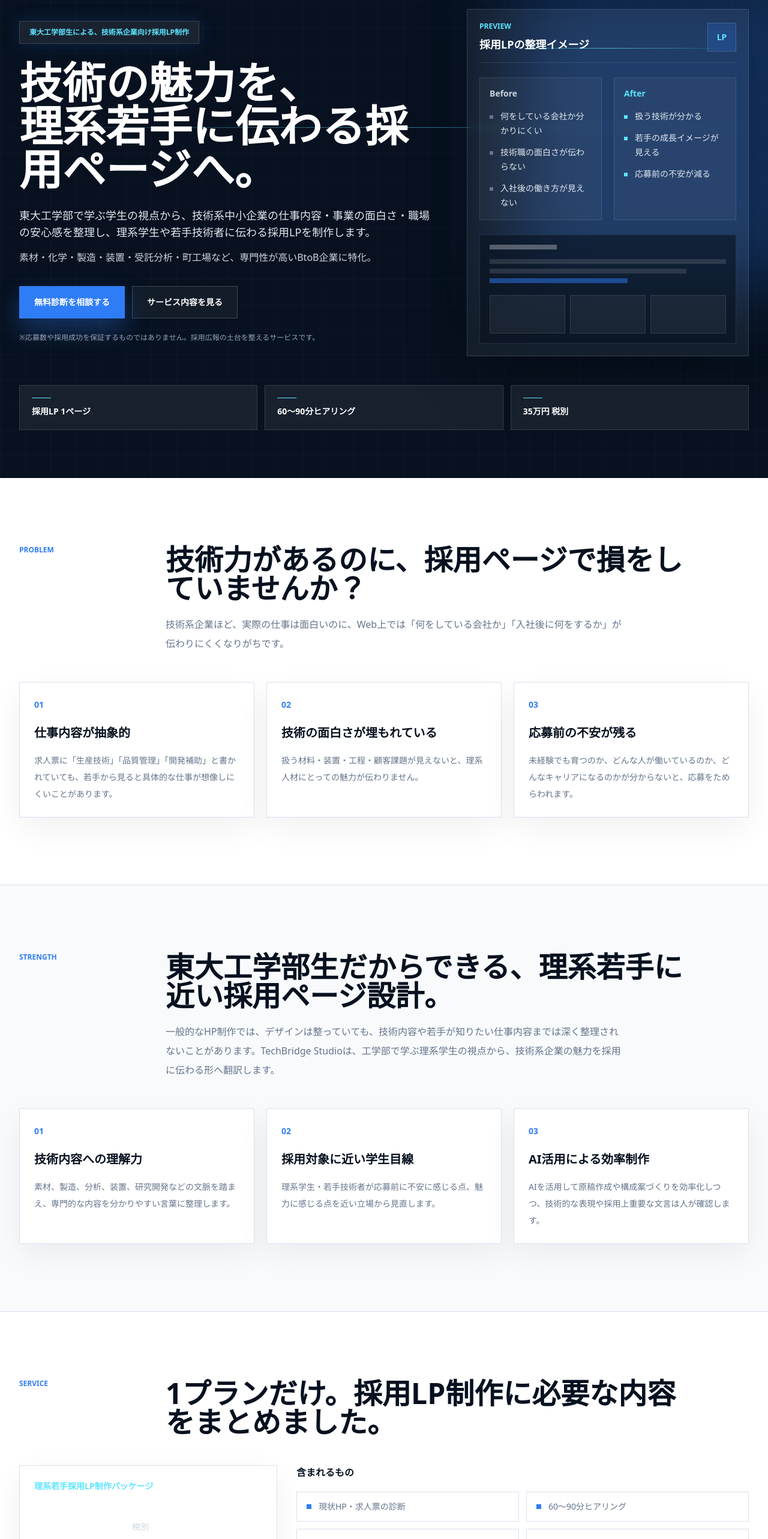
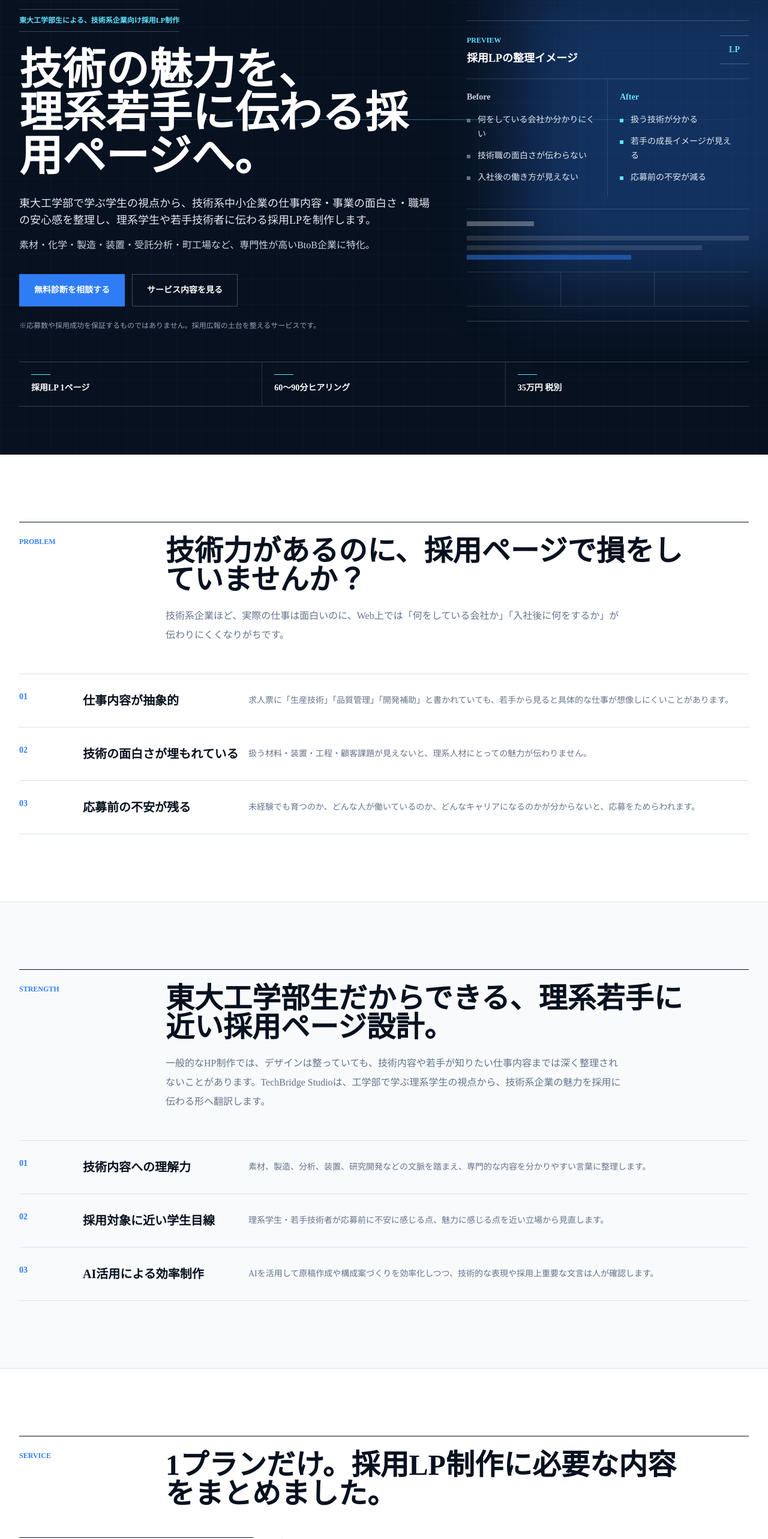
Before and after one commit to hinonatsu/hp, a Next.js app: page / in a window 1280 px wide. Shown: the part 160-2726 px from the top of the page at 60% size. Built offline with nearby package versions, Linux system fonts and the light colour scheme.

Commit message:
Refine landing page with editorial layout

```diff
--- a/app/globals.css
+++ b/app/globals.css
@@ -21,11 +21,12 @@ body {
   background: #f8fafc;
   color: #102033;
   font-family:
-    system-ui,
-    -apple-system,
-    BlinkMacSystemFont,
-    "Segoe UI",
-    sans-serif;
+    "Yu Mincho",
+    "Hiragino Mincho ProN",
+    "Hiragino Mincho Pro",
+    "Noto Serif JP",
+    "Times New Roman",
+    serif;
   text-rendering: optimizeLegibility;
 }
 
--- a/components/ContactForm.tsx
+++ b/components/ContactForm.tsx
@@ -35,7 +35,7 @@ export function ContactForm() {
         </div>
 
         <div className="grid gap-12 lg:grid-cols-[340px_1fr]">
-          <div className="border border-brand-line bg-brand-soft p-6">
+          <div className="border-y border-brand-line py-6">
             <p className="text-sm font-semibold text-brand-navy">TechBridge Studio</p>
             <p className="mt-3 text-sm leading-7 text-brand-muted">
               技術系中小企業向け 採用LP制作サービス
@@ -47,7 +47,7 @@ export function ContactForm() {
             </p>
           </div>
 
-          <form className="border border-brand-line bg-white p-6 shadow-[0_18px_50px_rgba(15,23,42,0.06)]" onSubmit={handleSubmit}>
+          <form className="border-y border-brand-line py-6" onSubmit={handleSubmit}>
             <div className="grid gap-x-8 sm:grid-cols-2">
               {fields.map((field) => (
                 <div key={field.id} className="border-b border-brand-line py-4">
@@ -85,7 +85,7 @@ export function ContactForm() {
             </button>
 
             {message ? (
-              <p className="mt-5 border border-brand-line bg-brand-soft px-4 py-3 text-sm leading-6 text-brand-ink" role="status">
+              <p className="mt-5 border-y border-brand-line py-3 text-sm leading-6 text-brand-ink" role="status">
                 {message}
               </p>
             ) : null}
--- a/components/Header.tsx
+++ b/components/Header.tsx
@@ -38,7 +38,7 @@ export function Header() {
         <div className="hidden lg:block">
           <a
             href="#contact"
-            className="inline-flex items-center justify-center border border-brand-blue bg-brand-blue px-5 py-3 text-sm font-semibold text-white shadow-[0_12px_30px_rgba(47,125,246,0.24)] transition hover:-translate-y-0.5 hover:bg-brand-navy"
+            className="inline-flex items-center justify-center border border-brand-blue bg-brand-blue px-5 py-3 text-sm font-semibold text-white transition hover:bg-brand-navy"
           >
             無料診断を相談する
           </a>
--- a/components/Hero.tsx
+++ b/components/Hero.tsx
@@ -22,7 +22,7 @@ export function Hero() {
       <div className="relative mx-auto max-w-7xl">
         <div className="grid gap-12 lg:grid-cols-[minmax(0,1fr)_470px] lg:items-center">
           <div>
-            <p className="inline-flex max-w-full items-center border border-white/[0.15] bg-white/[0.08] px-4 py-2 text-xs font-semibold leading-5 text-brand-cyan shadow-[0_0_30px_rgba(47,125,246,0.2)] backdrop-blur">
+            <p className="inline-flex max-w-full items-center border-y border-white/[0.22] py-2 text-xs font-semibold leading-5 text-brand-cyan">
               {siteConfig.hero.badge}
             </p>
 
@@ -42,13 +42,13 @@ export function Hero() {
             <div className="mt-9 flex flex-col gap-3 sm:flex-row">
               <a
                 href="#contact"
-                className="inline-flex items-center justify-center border border-brand-blue bg-brand-blue px-6 py-4 text-sm font-semibold text-white shadow-[0_18px_42px_rgba(47,125,246,0.34)] transition hover:-translate-y-0.5 hover:bg-white hover:text-brand-navy"
+                className="inline-flex items-center justify-center border border-brand-blue bg-brand-blue px-6 py-4 text-sm font-semibold text-white transition hover:bg-white hover:text-brand-navy"
               >
                 無料診断を相談する
               </a>
               <a
                 href="#service"
-                className="inline-flex items-center justify-center border border-white/20 bg-white/5 px-6 py-4 text-sm font-semibold text-white backdrop-blur transition hover:-translate-y-0.5 hover:border-white/50 hover:bg-white/10"
+                className="inline-flex items-center justify-center border border-white/25 px-6 py-4 text-sm font-semibold text-white transition hover:border-white/60"
               >
                 サービス内容を見る
               </a>
@@ -58,46 +58,45 @@ export function Hero() {
           </div>
 
           <aside
-            className="relative border border-white/[0.14] bg-white/[0.06] p-5 shadow-[0_28px_90px_rgba(0,0,0,0.28)] backdrop-blur"
+            className="relative border-y border-white/20 py-6"
             aria-label="Before After プレビュー"
           >
-            <div className="absolute inset-x-5 top-16 h-px bg-gradient-to-r from-transparent via-brand-cyan/70 to-transparent" />
-            <div className="flex items-center justify-between gap-4 border-b border-white/10 pb-4">
+            <div className="flex items-start justify-between gap-4 border-b border-white/15 pb-5">
               <div>
                 <p className="text-xs font-semibold uppercase text-brand-cyan">Preview</p>
                 <h2 className="mt-2 text-lg font-semibold text-white">採用LPの整理イメージ</h2>
               </div>
-              <div className="grid h-12 w-12 place-items-center border border-white/[0.15] bg-brand-blue/20 text-sm font-semibold text-brand-cyan">
+              <div className="grid h-12 w-12 place-items-center border-y border-white/25 text-sm font-semibold text-brand-cyan">
                 LP
               </div>
             </div>
 
-            <div className="mt-6 grid gap-5 md:grid-cols-2 lg:grid-cols-1 xl:grid-cols-2">
+            <div className="grid md:grid-cols-2 lg:grid-cols-1 xl:grid-cols-2">
               <ComparisonColumn title="Before" items={siteConfig.hero.before} tone="muted" />
               <ComparisonColumn title="After" items={siteConfig.hero.after} tone="accent" />
             </div>
 
-            <div className="mt-6 border border-white/10 bg-brand-navy/60 p-4">
+            <div className="mt-5 border-t border-white/15 pt-5">
               <div className="h-2 w-28 bg-white/30" />
               <div className="mt-4 grid gap-2">
                 <span className="h-2 w-full bg-white/[0.12]" />
                 <span className="h-2 w-10/12 bg-white/[0.12]" />
                 <span className="h-2 w-7/12 bg-brand-blue/50" />
               </div>
-              <div className="mt-5 grid grid-cols-3 gap-2">
-                <span className="h-16 border border-white/10 bg-white/[0.06]" />
-                <span className="h-16 border border-white/10 bg-white/[0.06]" />
-                <span className="h-16 border border-white/10 bg-white/[0.06]" />
+              <div className="mt-5 grid grid-cols-3 border-y border-white/15">
+                <span className="h-14 border-r border-white/15 last:border-r-0" />
+                <span className="h-14 border-r border-white/15 last:border-r-0" />
+                <span className="h-14 border-r border-white/15 last:border-r-0" />
               </div>
             </div>
           </aside>
         </div>
 
-        <div className="mt-12 grid gap-3 md:grid-cols-3">
+        <div className="mt-12 grid border-y border-white/20 md:grid-cols-3">
           {siteConfig.hero.stats.map((stat) => (
             <div
               key={stat}
-              className="border border-white/[0.12] bg-white/[0.07] px-5 py-5 text-sm font-semibold text-white backdrop-blur transition hover:-translate-y-1 hover:border-brand-cyan/60"
+              className="border-b border-white/15 px-0 py-5 text-sm font-semibold text-white md:border-b-0 md:border-r md:px-5 md:last:border-r-0"
             >
               <span className="mb-3 block h-px w-8 bg-brand-cyan" aria-hidden="true" />
               {stat}
@@ -119,7 +118,7 @@ function ComparisonColumn({
   tone: "muted" | "accent";
 }) {
   return (
-    <div className="border border-white/10 bg-white/[0.04] p-4">
+    <div className="border-b border-white/15 py-5 md:border-b-0 md:border-r md:pr-5 md:last:border-r-0 md:last:pl-5 lg:border-b lg:border-r-0 lg:last:pl-0 xl:border-b-0 xl:border-r xl:last:border-r-0 xl:last:pl-5">
       <h3
         className={`text-sm font-semibold ${
           tone === "accent" ? "text-brand-cyan" : "text-slate-300"
--- a/components/landing-sections.tsx
+++ b/components/landing-sections.tsx
@@ -4,6 +4,11 @@ type SectionHeadingProps = {
   eyebrow: string;
   title: string;
   lead?: string;
+};
+
+type RowItem = {
+  title: string;
+  body: string;
 };
 
 function SectionShell({
@@ -29,7 +34,7 @@ function SectionShell({
 
 function SectionHeading({ eyebrow, title, lead }: SectionHeadingProps) {
   return (
-    <div className="mb-12 grid gap-6 lg:grid-cols-[220px_minmax(0,1fr)]">
+    <div className="mb-12 grid gap-6 border-t border-brand-navy pt-6 lg:grid-cols-[220px_minmax(0,1fr)]">
       <p className="text-xs font-semibold uppercase text-brand-blue">{eyebrow}</p>
       <div>
         <h2 className="max-w-4xl text-3xl font-semibold leading-tight tracking-normal text-brand-navy md:text-5xl">
@@ -41,49 +46,29 @@ function SectionHeading({ eyebrow, title, lead }: SectionHeadingProps) {
   );
 }
 
-function Card({
-  children,
-  className = ""
-}: {
-  children: React.ReactNode;
-  className?: string;
-}) {
+function NumberedRows({ items }: { items: RowItem[] }) {
   return (
-    <div
-      className={`border border-brand-line bg-white p-6 shadow-[0_18px_50px_rgba(15,23,42,0.06)] transition hover:-translate-y-1 hover:border-brand-blue/40 ${className}`}
-    >
-      {children}
-    </div>
+    <ol className="border-y border-brand-line">
+      {items.map((item, index) => (
+        <li
+          key={item.title}
+          className="grid gap-4 border-b border-brand-line py-7 last:border-b-0 md:grid-cols-[90px_260px_minmax(0,1fr)]"
+        >
+          <span className="text-sm font-semibold text-brand-blue">{String(index + 1).padStart(2, "0")}</span>
+          <h3 className="text-xl font-semibold leading-8 text-brand-navy">{item.title}</h3>
+          <p className="text-sm leading-8 text-brand-muted">{item.body}</p>
+        </li>
+      ))}
+    </ol>
   );
 }
 
-function NumberedCard({
-  index,
-  title,
-  body
-}: {
-  index: number;
-  title: string;
-  body: string;
-}) {
+function LineList({ items }: { items: string[] }) {
   return (
-    <Card>
-      <span className="text-sm font-semibold text-brand-blue">{String(index).padStart(2, "0")}</span>
-      <h3 className="mt-5 text-xl font-semibold leading-8 text-brand-navy">{title}</h3>
-      <p className="mt-4 text-sm leading-7 text-brand-muted">{body}</p>
-    </Card>
-  );
-}
-
-function CheckList({ items }: { items: string[] }) {
-  return (
-    <ul className="grid gap-3 sm:grid-cols-2">
+    <ul className="border-y border-brand-line">
       {items.map((item) => (
-        <li
-          key={item}
-          className="flex gap-3 border border-brand-line bg-white px-4 py-3 text-sm leading-6 text-brand-muted"
-        >
-          <span className="mt-2 h-2 w-2 shrink-0 bg-brand-blue" aria-hidden="true" />
+        <li key={item} className="flex gap-4 border-b border-brand-line py-4 text-sm leading-7 text-brand-muted last:border-b-0">
+          <span className="mt-3 h-px w-6 shrink-0 bg-brand-blue" aria-hidden="true" />
           {item}
         </li>
       ))}
@@ -99,16 +84,7 @@ export function ProblemSection() {
         title="技術力があるのに、採用ページで損をしていませんか？"
         lead="技術系企業ほど、実際の仕事は面白いのに、Web上では「何をしている会社か」「入社後に何をするか」が伝わりにくくなりがちです。"
       />
-      <div className="grid gap-5 md:grid-cols-3">
-        {siteConfig.problems.map((problem, index) => (
-          <NumberedCard
-            key={problem.title}
-            index={index + 1}
-            title={problem.title}
-            body={problem.body}
-          />
-        ))}
-      </div>
+      <NumberedRows items={siteConfig.problems} />
     </SectionShell>
   );
 }
@@ -121,16 +97,7 @@ export function StrengthSection() {
         title="東大工学部生だからできる、理系若手に近い採用ページ設計。"
         lead={siteConfig.strengthsLead}
       />
-      <div className="grid gap-5 md:grid-cols-3">
-        {siteConfig.strengths.map((strength, index) => (
-          <NumberedCard
-            key={strength.title}
-            index={index + 1}
-            title={strength.title}
-            body={strength.body}
-          />
-        ))}
-      </div>
+      <NumberedRows items={siteConfig.strengths} />
     </SectionShell>
   );
 }
@@ -142,32 +109,32 @@ export function ServiceSection() {
         eyebrow="Service"
         title="1プランだけ。採用LP制作に必要な内容をまとめました。"
       />
-      <div className="grid gap-8 lg:grid-cols-[430px_minmax(0,1fr)]">
-        <Card className="bg-brand-navy text-white">
-          <p className="text-sm font-semibold text-brand-cyan">理系若手採用LP制作パッケージ</p>
+      <div className="grid gap-10 lg:grid-cols-[390px_minmax(0,1fr)]">
+        <div className="border-y border-brand-navy py-7">
+          <p className="text-sm font-semibold text-brand-blue">理系若手採用LP制作パッケージ</p>
           <div className="mt-7 flex items-end gap-3">
-            <span className="text-5xl font-semibold text-white">{siteConfig.pricing.price}</span>
-            <span className="pb-2 text-sm text-slate-300">{siteConfig.pricing.note}</span>
+            <span className="text-5xl font-semibold text-brand-navy">{siteConfig.pricing.price}</span>
+            <span className="pb-2 text-sm text-brand-muted">{siteConfig.pricing.note}</span>
           </div>
-          <p className="mt-5 text-sm leading-7 text-slate-300">
+          <p className="mt-5 text-sm leading-7 text-brand-muted">
             初回モニター価格：{siteConfig.pricing.monitorPrice} {siteConfig.pricing.note}
             <br />
             ※{siteConfig.pricing.monitorNote}
           </p>
-          <p className="mt-7 text-sm leading-7 text-slate-200">
+          <p className="mt-7 text-sm leading-8 text-brand-muted">
             技術系中小企業の仕事内容・技術の魅力・職場の安心感を、理系学生や若手技術者に伝わる採用LPとして制作します。
           </p>
           <a
             href="#contact"
-            className="mt-8 inline-flex w-full items-center justify-center border border-brand-blue bg-brand-blue px-6 py-4 text-sm font-semibold text-white transition hover:bg-white hover:text-brand-navy sm:w-auto"
+            className="mt-8 inline-flex w-full items-center justify-center border border-brand-blue bg-brand-blue px-6 py-4 text-sm font-semibold text-white transition hover:bg-brand-navy sm:w-auto"
           >
             無料診断を相談する
           </a>
-        </Card>
+        </div>
 
         <div>
           <h3 className="mb-5 text-base font-semibold text-brand-navy">含まれるもの</h3>
-          <CheckList items={siteConfig.serviceItems} />
+          <LineList items={siteConfig.serviceItems} />
         </div>
       </div>
     </SectionShell>
@@ -178,11 +145,7 @@ export function DeliverablesSection() {
   return (
     <SectionShell id="deliverables" tone="soft">
       <SectionHeading eyebrow="Deliverables" title="納品物" />
-      <div className="grid gap-5 md:grid-cols-2 lg:grid-cols-5">
-        {siteConfig.deliverables.map((item, index) => (
-          <NumberedCard key={item.title} index={index + 1} title={item.title} body={item.body} />
-        ))}
-      </div>
+      <NumberedRows items={siteConfig.deliverables} />
     </SectionShell>
   );
 }
@@ -195,35 +158,7 @@ export function PageStructureSection() {
         title="採用LPに入れる主な内容"
         lead="ワイヤーフレームを組む前に、若手が応募前に知りたい順番で情報を整理します。"
       />
-      <div className="grid gap-10 lg:grid-cols-[420px_minmax(0,1fr)] lg:items-start">
-        <div className="border border-brand-line bg-brand-navy p-5 text-white shadow-[0_24px_70px_rgba(15,23,42,0.18)]">
-          <div className="border border-white/10 bg-white/[0.06] p-4">
-            <span className="block h-3 w-32 bg-brand-cyan/80" />
-            <span className="mt-5 block h-3 w-full bg-white/[0.18]" />
-            <span className="mt-3 block h-3 w-10/12 bg-white/[0.12]" />
-            <div className="mt-6 grid gap-3">
-              {siteConfig.pageStructure.slice(0, 5).map((item) => (
-                <div key={item.title} className="border border-white/10 bg-white/[0.05] px-4 py-3">
-                  <span className="text-xs font-semibold text-brand-cyan">{item.title}</span>
-                  <span className="mt-2 block h-2 w-11/12 bg-white/[0.12]" />
-                </div>
-              ))}
-            </div>
-            <span className="mt-5 block h-10 w-full bg-brand-blue/80" />
-          </div>
-        </div>
-
-        <ol className="border-l border-brand-line">
-          {siteConfig.pageStructure.map((item, index) => (
-            <li key={item.title} className="relative pb-7 pl-8 last:pb-0">
-              <span className="absolute -left-[9px] top-1 grid h-4 w-4 place-items-center bg-brand-blue" />
-              <p className="text-sm font-semibold text-brand-blue">{String(index + 1).padStart(2, "0")}</p>
-              <h3 className="mt-2 text-lg font-semibold text-brand-navy">{item.title}</h3>
-              <p className="mt-2 text-sm leading-7 text-brand-muted">{item.body}</p>
-            </li>
-          ))}
-        </ol>
-      </div>
+      <NumberedRows items={siteConfig.pageStructure} />
     </SectionShell>
   );
 }
@@ -236,11 +171,11 @@ export function IndustriesSection() {
         title="専門性が高く、魅力が伝わりにくい企業に向いています。"
         lead="技術職・開発職・品質管理・生産技術・研究補助などを採用したい企業に適しています。"
       />
-      <ul className="grid gap-3 sm:grid-cols-2 lg:grid-cols-4">
+      <ul className="grid border-y border-brand-line md:grid-cols-2 lg:grid-cols-4">
         {siteConfig.industries.map((industry) => (
           <li
             key={industry}
-            className="border border-brand-line bg-white px-4 py-4 text-sm font-semibold text-brand-ink shadow-[0_10px_30px_rgba(15,23,42,0.04)]"
+            className="border-b border-brand-line py-4 text-sm font-semibold text-brand-ink md:pr-6 lg:border-r lg:last:border-r-0"
           >
             {industry}
           </li>
@@ -254,11 +189,7 @@ export function ProcessSection() {
   return (
     <SectionShell id="process">
       <SectionHeading eyebrow="Process" title="制作の流れ" />
-      <div className="grid gap-5 md:grid-cols-2 lg:grid-cols-3">
-        {siteConfig.process.map((step, index) => (
-          <NumberedCard key={step.title} index={index + 1} title={step.title} body={step.body} />
-        ))}
-      </div>
+      <NumberedRows items={siteConfig.process} />
     </SectionShell>
   );
 }
@@ -269,8 +200,8 @@ export function PricingSection() {
   return (
     <SectionShell id="pricing" tone="soft">
       <SectionHeading eyebrow="Pricing" title="料金" />
-      <div className="grid gap-8 lg:grid-cols-[430px_minmax(0,1fr)]">
-        <Card className="bg-white">
+      <div className="grid gap-10 lg:grid-cols-[390px_minmax(0,1fr)]">
+        <div className="border-y border-brand-navy py-7">
           <p className="text-sm font-semibold text-brand-blue">{pricing.name}</p>
           <div className="mt-7 flex items-end gap-3">
             <span className="text-5xl font-semibold text-brand-navy">{pricing.price}</span>
@@ -281,7 +212,7 @@ export function PricingSection() {
             <br />
             条件：{pricing.monitorNote}
           </p>
-          <p className="mt-6 border border-brand-line bg-brand-soft px-4 py-3 text-xs leading-6 text-brand-muted">
+          <p className="mt-6 border-t border-brand-line pt-4 text-xs leading-6 text-brand-muted">
             {pricing.caution}
           </p>
           <a
@@ -290,9 +221,9 @@ export function PricingSection() {
           >
             無料診断を依頼する
           </a>
-        </Card>
+        </div>
 
-        <div className="grid gap-5 md:grid-cols-2">
+        <div className="grid gap-8 md:grid-cols-2">
           <PriceList title="含まれるもの" items={pricing.included} />
           <PriceList title="含まれないもの" items={pricing.excluded} />
         </div>
@@ -303,17 +234,10 @@ export function PricingSection() {
 
 function PriceList({ title, items }: { title: string; items: string[] }) {
   return (
-    <Card>
-      <h3 className="text-lg font-semibold text-brand-navy">{title}</h3>
-      <ul className="mt-5 space-y-3">
-        {items.map((item) => (
-          <li key={item} className="flex gap-3 text-sm leading-6 text-brand-muted">
-            <span className="mt-2 h-2 w-2 shrink-0 bg-brand-blue" aria-hidden="true" />
-            {item}
-          </li>
-        ))}
-      </ul>
-    </Card>
+    <div>
+      <h3 className="border-y border-brand-navy py-3 text-lg font-semibold text-brand-navy">{title}</h3>
+      <LineList items={items} />
+    </div>
   );
 }
 
@@ -325,9 +249,9 @@ export function TrustSection() {
         title="「学生の格安制作」ではなく、技術採用に特化したページ制作です。"
         lead="TechBridge Studioは、安くHPを作るサービスではありません。技術系企業の仕事を、理系若手に伝わる言葉へ整理し、採用広報の土台となる1ページを制作するサービスです。"
       />
-      <div className="grid gap-8 lg:grid-cols-[minmax(0,1fr)_380px]">
-        <CheckList items={siteConfig.trustItems} />
-        <div className="border border-brand-line bg-brand-soft p-6">
+      <div className="grid gap-10 lg:grid-cols-[minmax(0,1fr)_360px]">
+        <LineList items={siteConfig.trustItems} />
+        <div className="border-y border-brand-line py-6">
           <p className="text-sm font-semibold text-brand-navy">注記</p>
           <p className="mt-3 text-sm leading-7 text-brand-muted">{siteConfig.universityNote}</p>
         </div>
```
